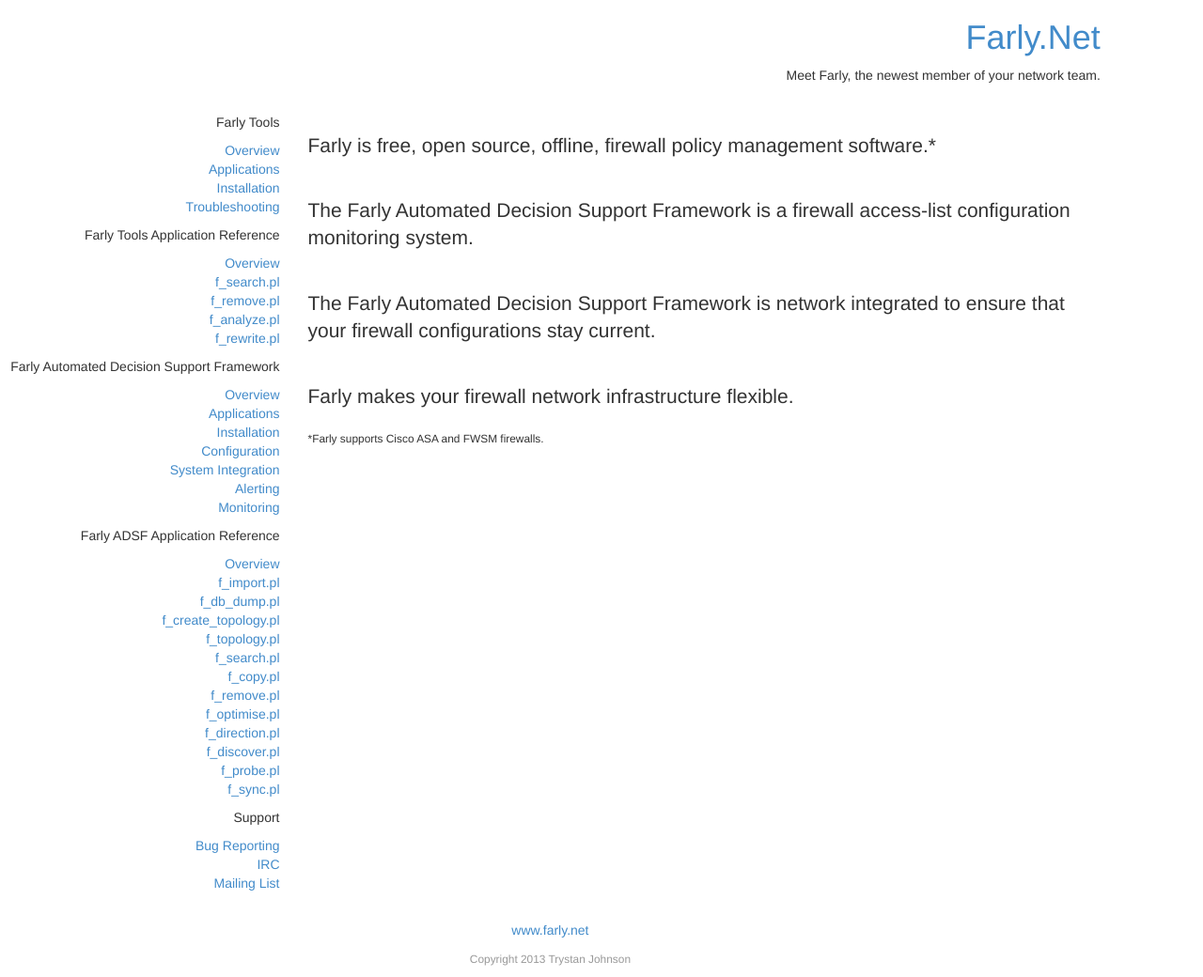
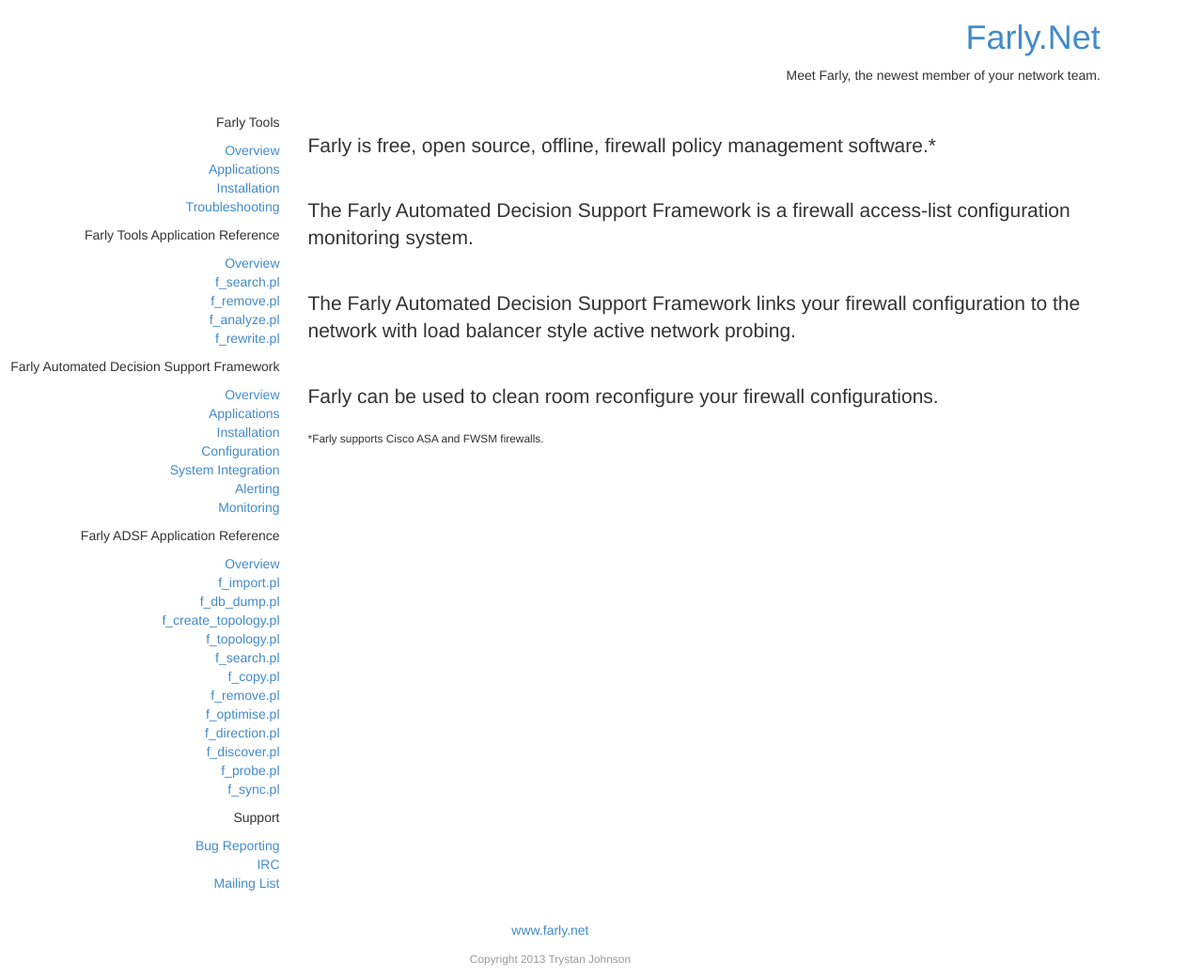
Before and after one commit to trystanzj/trystanzj.github.io, a Jekyll site: the page built from index.html, in a window 1280 px wide. Shown: the whole page at 94% size. Built offline with Jekyll 4.4.1, drawn with Linux system fonts in a browser that asks for light colours.

Commit message:
edited summary

```diff
--- a/index.html
+++ b/index.html
@@ -13,10 +13,10 @@ title: Farly.Net
 
 <br/>
 
-<p class="lead" class="text-center">The Farly Automated Decision Support Framework is network integrated to ensure that your firewall configurations stay current.</p>
+<p class="lead" class="text-center">The Farly Automated Decision Support Framework links your firewall configuration to the network with load balancer style active network probing.</p>
 
 <br/>
 
-<p class="lead" class="text-center">Farly makes your firewall network infrastructure flexible.</p>
+<p class="lead" class="text-center">Farly can be used to clean room reconfigure your firewall configurations.</p>
 
 <small>*Farly supports Cisco ASA and FWSM firewalls.</small>
```
